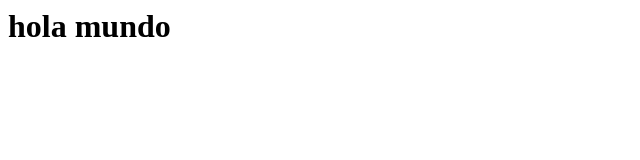
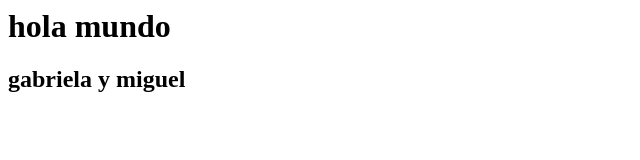
Before and after one commit to Gabriela2209/Estructura-de-datos-2, a plain HTML site: page index.html in a window 1280 px wide. Shown: the whole page, without its empty margins (0-640 px from the left). Drawn offline with Linux system fonts and the light colour scheme.

Commit message:
index.html

```diff
--- a/index.html
+++ b/index.html
@@ -1 +1,2 @@
 <h1>hola mundo<h1>
+<h2>gabriela y miguel<h2>
```
